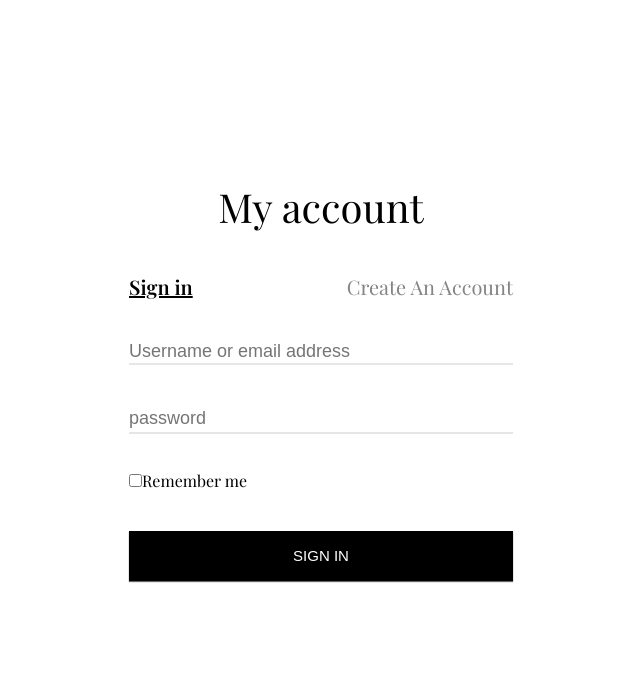
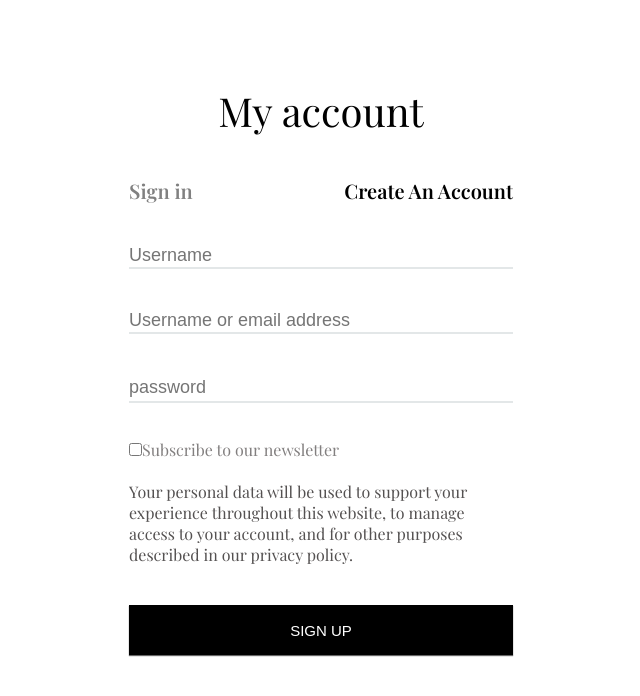
Before and after one commit to Its-premmine/myui2, a React (Create React App) app: page / in a window 1280 px wide. Shown: the top 696 px of the page, without its empty margins (319-959 px from the left). Built offline with nearby package versions, Linux system fonts and the light colour scheme; a web font is replaced by a local one.

Commit message:
all done

```diff
--- a/src/App.jsx
+++ b/src/App.jsx
@@ -1,14 +1,16 @@
-import React from "react";
+import React, { useState } from "react";
 import "./App.scss";
 import { useFormik } from "formik";
 
 const initialValues = {
     email: "",
-    password: ""
+    password: "",
+    userName: ""
 
 }
 
 const App = () => {
+    const [action,setAction] = useState("newAccount")
     const {values,handleSubmit,handleChange} = useFormik({
         initialValues : initialValues,
         onSubmit : (values) => {
@@ -22,7 +24,29 @@ const App = () => {
 
             <form className="contantdiv" onSubmit={handleSubmit}>
                 <h1 className="myacctitle">My account</h1>
-                <div className="spandiv"><span className="signinbox"><u>Sign in</u></span><span className="creatacc">Create An Account</span></div>
+                <div className="spandiv">
+
+                <span className={action === "signin"?"signinbox gray":"signinbox"}
+                    onClick={() => {setAction("signin")}}>Sign in</span>
+
+                <span className={action === "newAccount"?"creatacc gray":"creatacc"}
+                    onClick={() => {setAction("newAccount")}}
+                    >Create An Account</span>
+                    </div>
+                {action === "signin"?<div></div>:
+
+                <div>
+                <input type="text"
+                    className="inputField"
+                    name="userName"
+                    placeholder="Username"
+                    value={values.userName}
+                    onChange={handleChange}
+                    />
+            </div>
+                }
+
+
                 <input type="email"
                     name = "email"
                     value={values.email}
@@ -37,12 +61,33 @@ const App = () => {
                 className="inputFieldpassword" placeholder="password" />
                 <br />
 
+                {action === "signin"?<div>
                 <input type="checkbox" name="checkbox1" id="checkbox1" className="checkbox"/>
                 <label htmlFor="checkbox1" className="checkbox">Remember me</label>
+                </div>:
+
+                <div>
+                <input type="checkbox" name="checkbox1" id="checkbox1" className="checkbox"/>
+                <label htmlFor="checkbox1" className="checkbox">Subscribe to our newsletter</label>
+                </div>
+                }
+
                 <br />
+                {action === "signin"?<p></p>:<p className="textBody">Your personal data will be used to support your experience throughout this website, to manage access to your account, and for other purposes described in our privacy policy.</p>}
 
+                {action === "signin"?
+
+                <div>
                 <input type="submit" className="passBut"  value="SIGN IN" />
+                </div>:
+
+                <div>
+                <input type="submit" className="passBut"  value="SIGN UP" />
+                </div>
+                }
+
                 <br />
+                {action === "newAccount"?<span></span>:<span className="lostpass"><u>LOST YOUR PASSWORD?</u></span>}
 
             </form>
 
--- a/src/App.scss
+++ b/src/App.scss
@@ -37,7 +37,7 @@ body{
     justify-content: space-between;
     flex-direction: row;
 
-
+    color: gray
 }
 
 
@@ -51,10 +51,31 @@ body{
 
 }
 
+// .signinbox::after {
+//     content: '';
+//     position: absolute;
+//     width: 100%;
+//     transform: scaleX(0);
+//     height: 2px;
+//     bottom: 0;
+//     left: 0;
+//     background-color: hsl(203, 36%, 4%);
+//     transform-origin: bottom right;
+//     transition: transform 0.25s ease-out;
+//   }
+
+//   .signinbox:hover::after {
+//     transform: scaleX(1);
+//     transform-origin: bottom left;
+//   }
+
+.gray{
+    color: rgb(0, 0, 0);
+}
+
 .creatacc{
     cursor: pointer;
-    color: rgb(133, 131, 131);
-    font-weight: 400;
+    font-weight: 600;
     font-size: 20px;
 
 }
@@ -92,7 +113,23 @@ body{
 .checkbox{
     margin-top: 40px;
     cursor: pointer;
+    color: rgb(130, 127, 127);
 
+}
+
+.textBody{
+    font-size: 16px;
+    font-weight: 300;
+    color: rgb(84, 81, 81);
+}
+
+.lostpass{
+    color: blue;
+    font-size: 16px;
+    font-weight: 300;
+    display: flex;
+    justify-content: center;
+    cursor: pointer;
 }
 
 .passBut{
```
